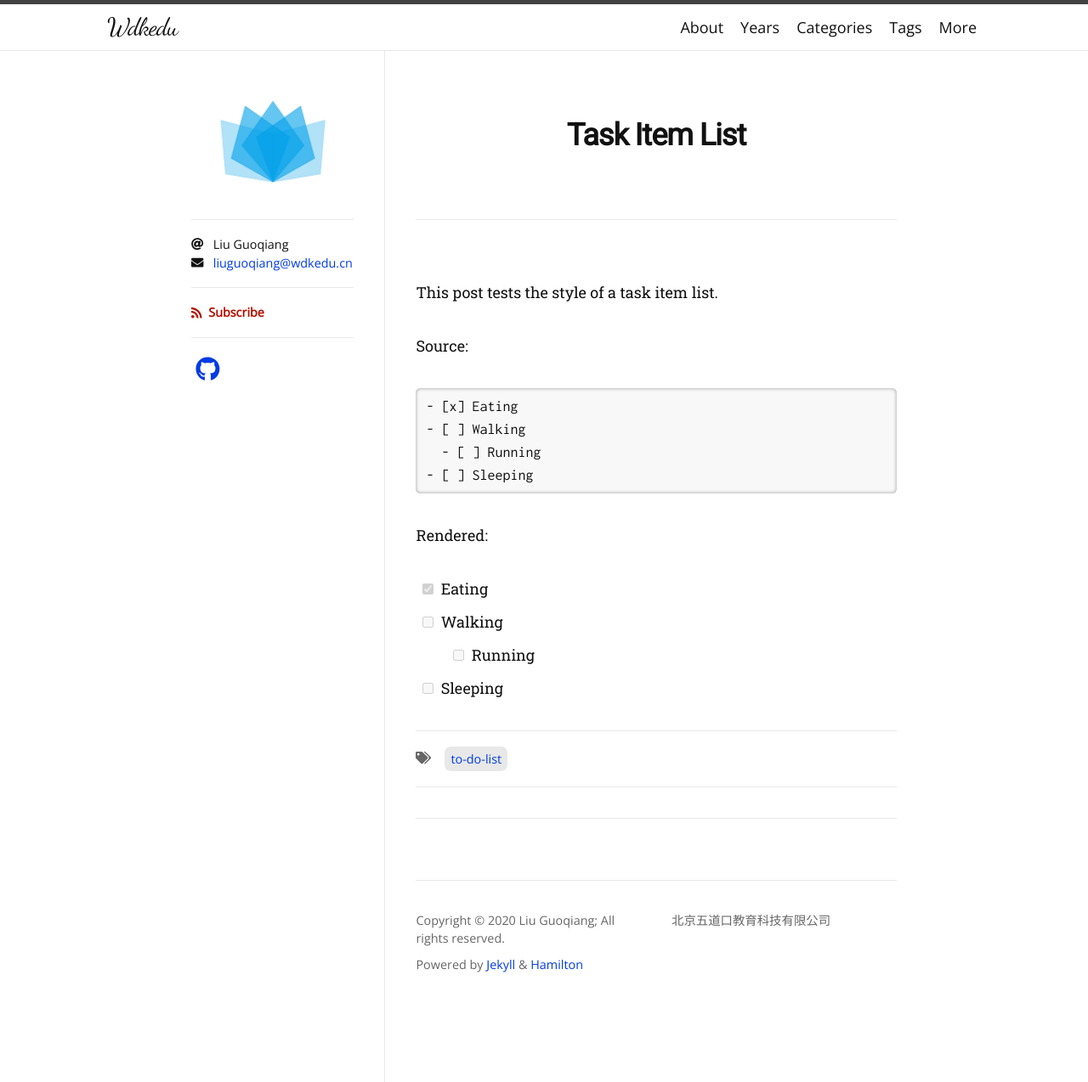
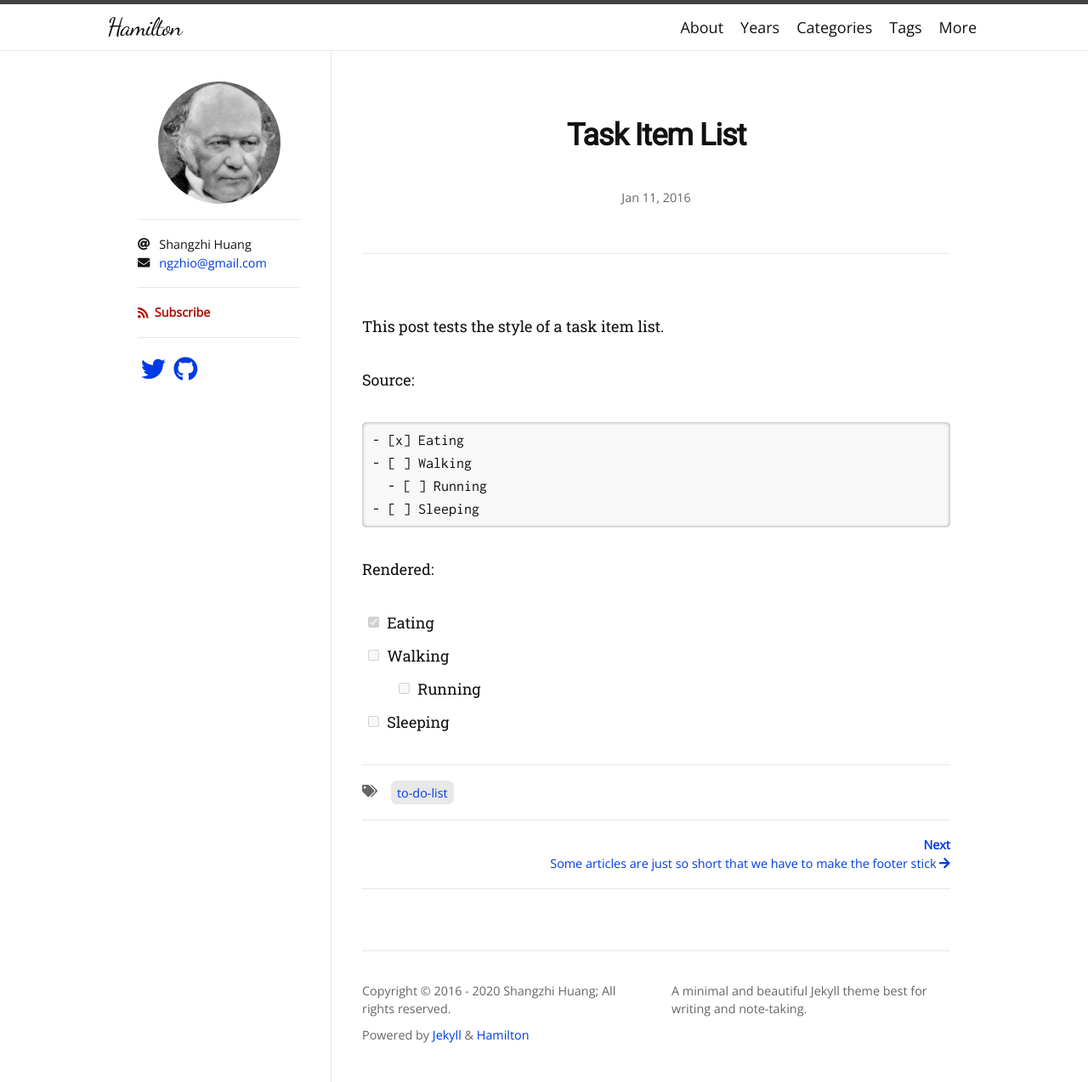
Before and after one commit to wdkedu/wdkedu.github.io, a Jekyll site: the page built from _posts/2016-01-11-task-item-list.md, in a window 1280 px wide. Shown: the whole page at 85% size. Built offline with Jekyll 4.4.1, drawn with Linux system fonts in a browser that asks for light colours; nearby versions of some CDN libraries; some web fonts are replaced.

Commit message:
Revert "liuguoqiang"
This reverts commit ca738ff68a34aae9ceadfb583668b44e5397001f.

```diff
--- a/_config.yml
+++ b/_config.yml
@@ -1,8 +1,8 @@
-title: Wdkedu
-description:  北京五道口教育科技有限公司
-author: Liu Guoqiang
+title: Hamilton
+description: A minimal and beautiful Jekyll theme best for writing and note-taking.
+author: Shangzhi Huang
 avatar: /logo.png
-email: liuguoqiang@wdkedu.cn
+email: ngzhio@gmail.com
 
 plugins:
   - jekyll-seo-tag
@@ -26,3 +26,18 @@ exclude:
   - scripts/
   - README.md
   - jekyll-theme-hamilton.gemspec
+
+# Jekyll SEO Tag (Optional)
+# =========================
+twitter:
+  username: ngzhio
+  card: summary
+logo: logo.png
+social:
+  name: Shangzhi Huang
+  links:
+    - https://twitter.com/ngzhio
+    - https://www.facebook.com/ngzhio
+    - https://github.com/ngzhio
+google_site_verification: u4WXQl0Eu66rsQo2kRdCNx
+lang: en
--- a/_data/social.yml
+++ b/_data/social.yml
@@ -1,3 +1,6 @@
+- title: Twitter
+  url: https://twitter.com/ngzhio
+  icon: fab fa-twitter
 - title: GitHub
-  url: https://github.com/wdkedu/wdkedu.github.io
+  url: https://github.com/ngzhio/jekyll-theme-hamilton
   icon: fab fa-github
```
Also changed, not shown: archive_post/2016-05-20-this-post-demonstrates-post-content-styles.md (deleted, +0 -116 lines), _posts/2016-01-11-task-item-list.md (renamed from archive_post/2016-01-11-task-item-list.md), _posts/2016-05-19-super-short-article.md (renamed from archive_post/2016-05-19-super-short-article.md), _posts/2016-05-20-my-example-post.md (renamed from archive_post/2016-05-20-my-example-post.md), _posts/2016-05-20-super-long-article.md (renamed from archive_post/2016-05-20-super-long-article.md), _posts/2016-05-20-this-post-demonstrates-post-content-styles.md (renamed from _posts/2020-11-06-cooperate-governance.md), _posts/2016-05-20-welcome-to-jekyll.md (renamed from archive_post/2016-05-20-welcome-to-jekyll.md), favicon.ico (deleted), jekyll-theme-hamilton.gemspec, logo.png, screenshot-midnight.png (added), screenshot-sunrise.png (added), screenshot.png (added).
